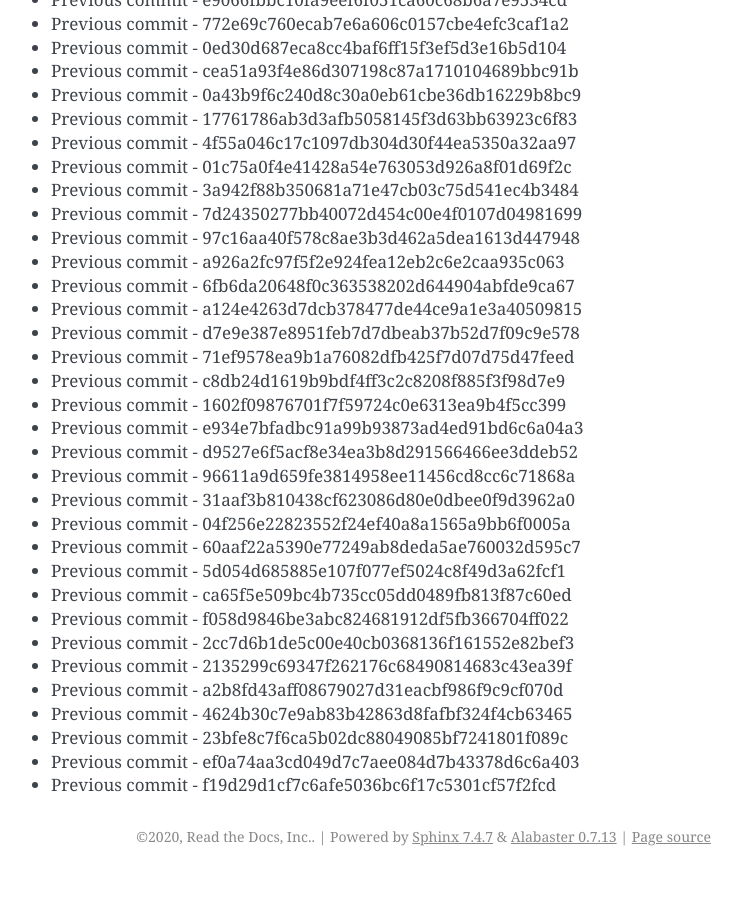
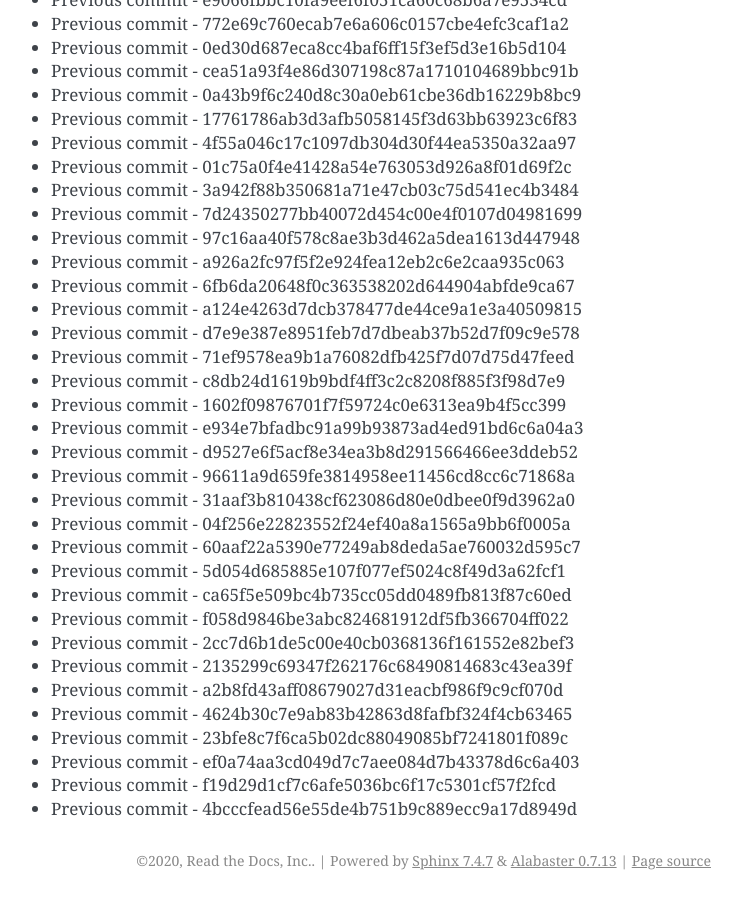
Before and after one commit to readthedocs/rtd-git-stresstest, a Sphinx documentation site: the page built from docs/updates.rst, in a window 1280 px wide and 900 px high, scrolled down 65383 px. Shown: the whole window, without its empty margins (399-1141 px from the left). Built offline with Sphinx 7.4.7, drawn with Linux system fonts in a browser that asks for light colours; before the commit the page ends 66259 px from its top, so only the background shows below that.

Commit message:
Generating commit from previous: 4bcccfead56e55de4b751b9c889ecc9a17d8949d

```diff
--- a/docs/updates.rst
+++ b/docs/updates.rst
@@ -2779,3 +2779,4 @@ It can be tested for any performance characteristics.
 * Previous commit - 23bfe8c7f6ca5b02dc88049085bf7241801f089c
 * Previous commit - ef0a74aa3cd049d7c7aee084d7b43378d6c6a403
 * Previous commit - f19d29d1cf7c6afe5036bc6f17c5301cf57f2fcd
+* Previous commit - 4bcccfead56e55de4b751b9c889ecc9a17d8949d
```
